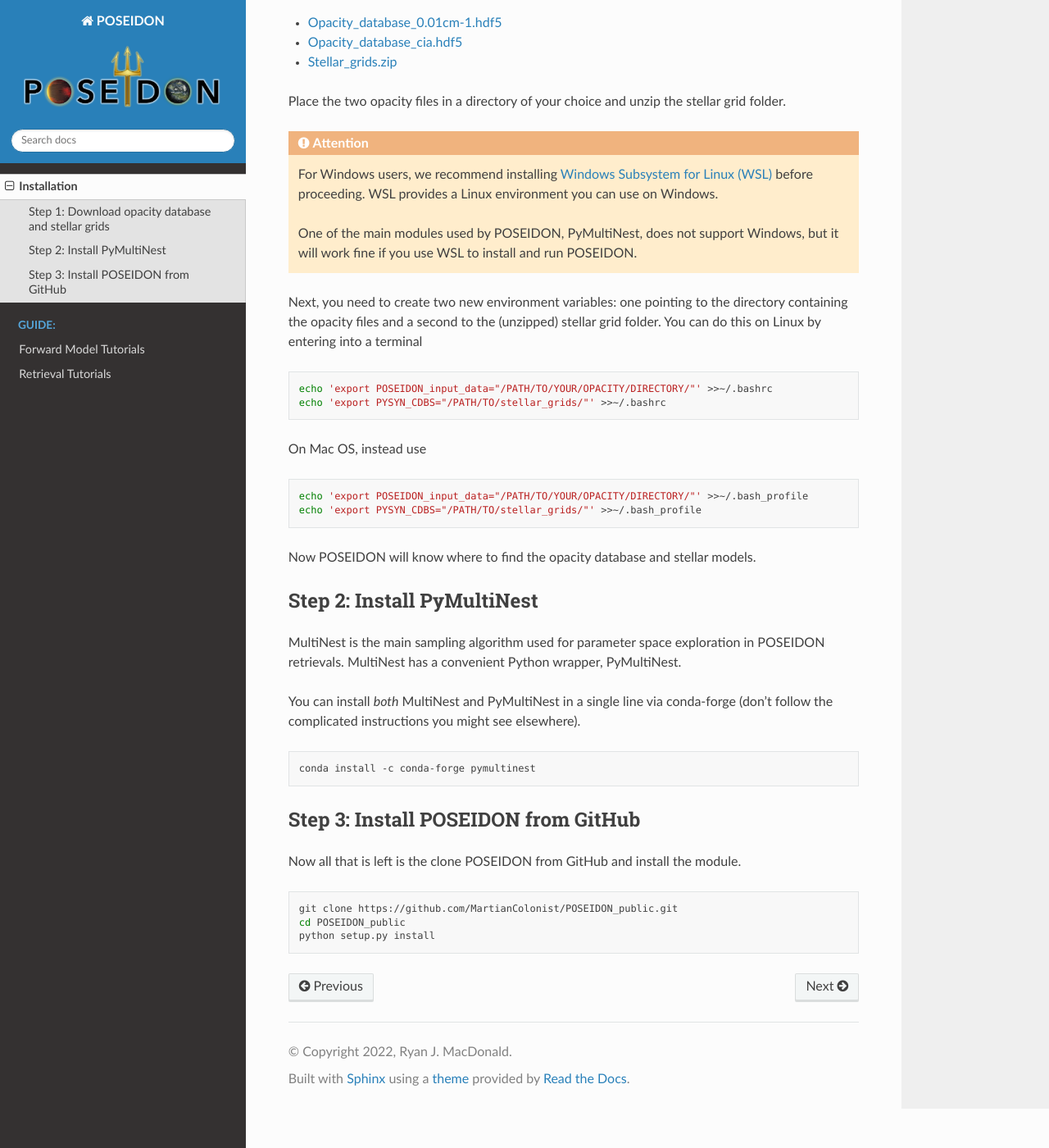
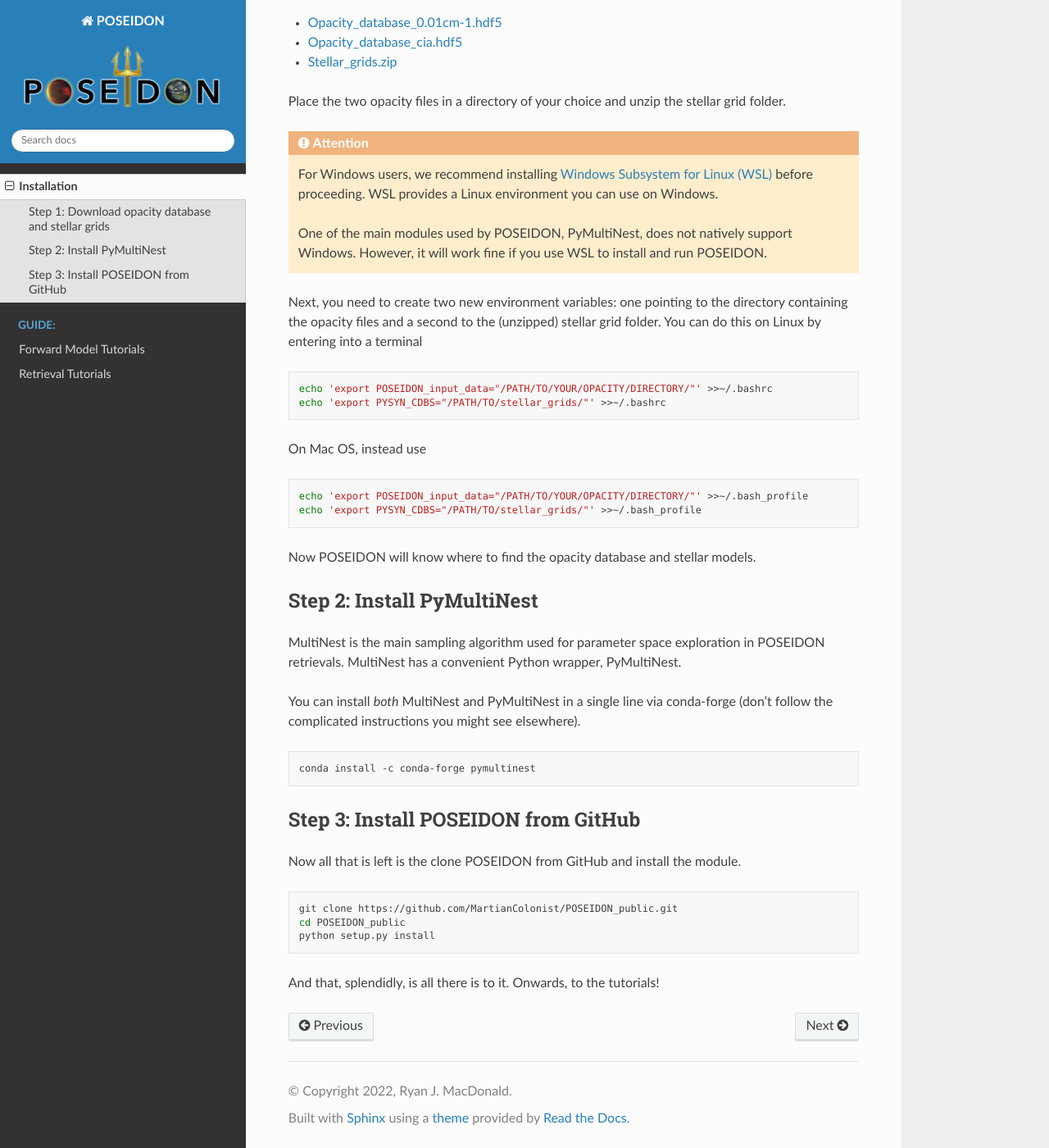
Before and after one commit to MartianColonist/POSEIDON, a Sphinx documentation site: the page built from docs/content/installation.rst, in a window 1280 px wide and 1400 px high, scrolled down 296 px. Shown: the whole window at 82% size. Built offline with Sphinx 7.4.7 and the Read the Docs theme 2.0.0, drawn with Linux system fonts in a browser that asks for light colours; pages that are not in the unit, such as notebooks, are missing from menus.

Commit message:
Made install instructions more British

```diff
--- a/docs/content/installation.rst
+++ b/docs/content/installation.rst
@@ -20,8 +20,9 @@ grid folder.
    For Windows users, we recommend installing `Windows Subsystem for Linux (WSL) <https://docs.microsoft.com/en-us/windows/wsl/about>`_
    before proceeding. WSL provides a Linux environment you can use on Windows.
 
-   One of the main modules used by POSEIDON, PyMultiNest, does not support
-   Windows, but it will work fine if you use WSL to install and run POSEIDON.
+   One of the main modules used by POSEIDON, PyMultiNest, does not natively
+   support Windows. However, it will work fine if you use WSL to install and
+   run POSEIDON.
 
 Next, you need to create two new environment variables: one pointing to the
 directory containing the opacity files and a second to the (unzipped) stellar
@@ -66,3 +67,5 @@ Now all that is left is the clone POSEIDON from GitHub and install the module.
    git clone https://github.com/MartianColonist/POSEIDON_public.git
    cd POSEIDON_public
    python setup.py install
+
+And that, splendidly, is all there is to it. Onwards, to the tutorials!
```
